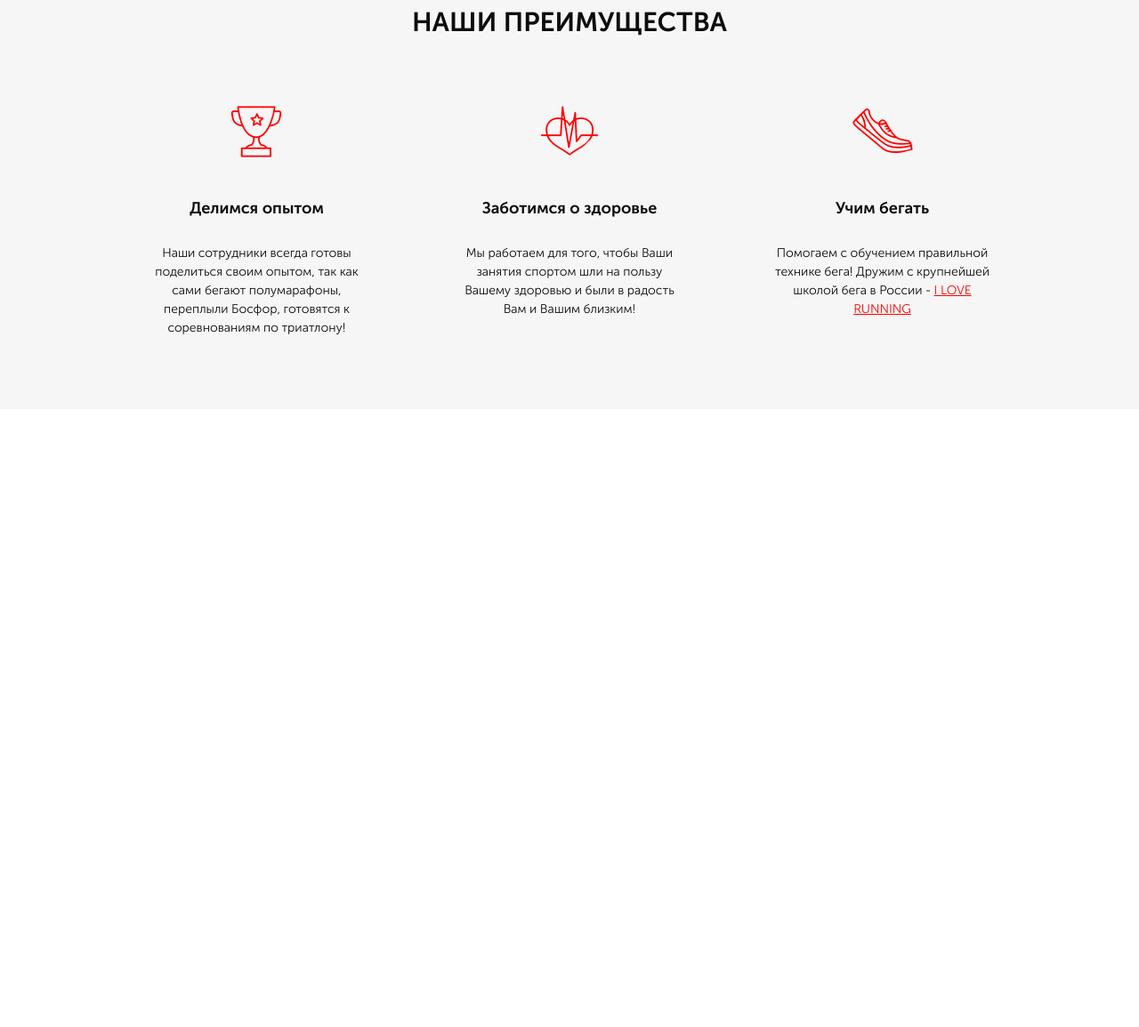
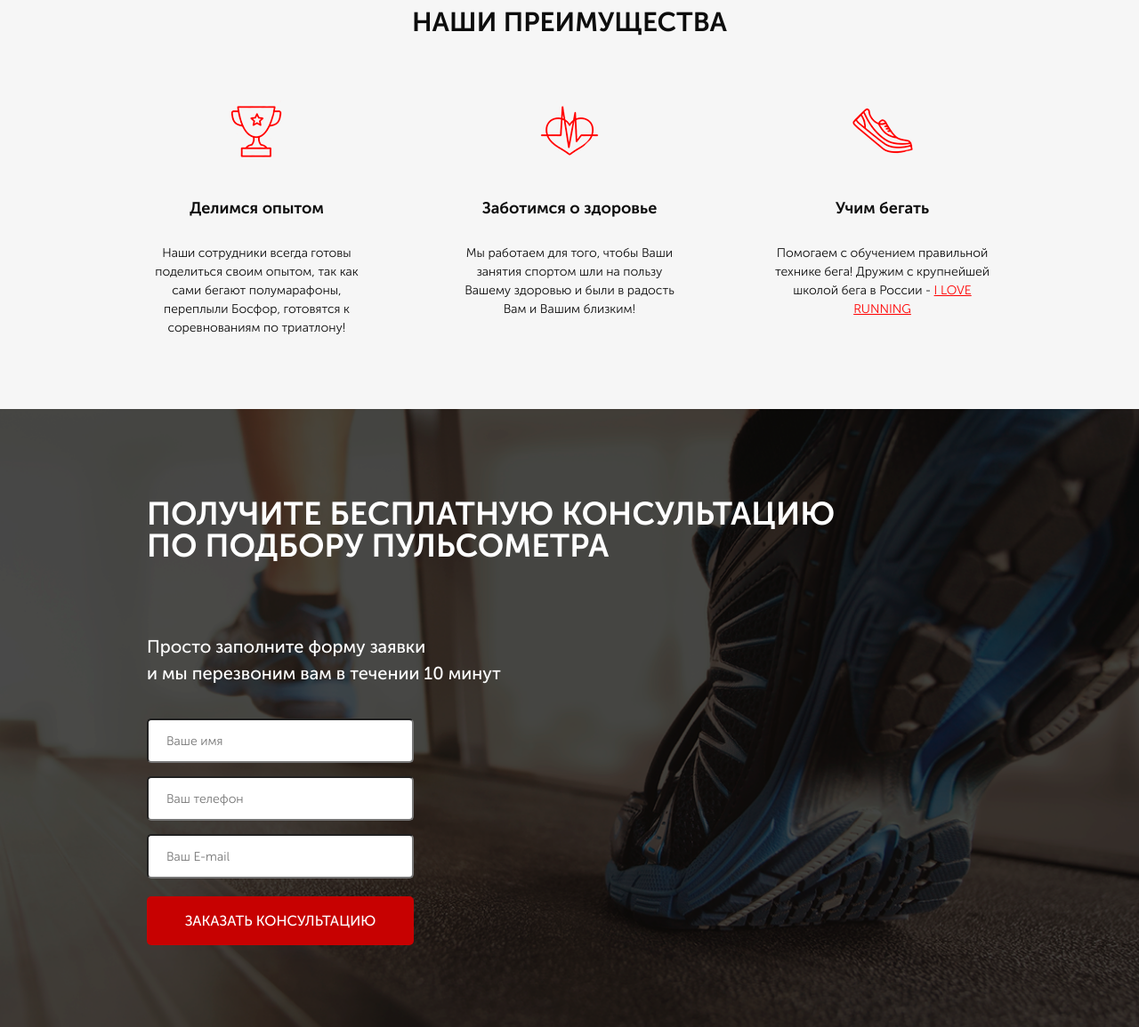
Before and after one commit to haewka/project-pulse, a plain HTML site: page src/index.html in a window 1280 px wide. Shown: the part 737-1892 px from the top of the page at 89% size. Before the commit the page ends 1197 px from the top, so only its background shows below. Drawn offline with Linux system fonts and the light colour scheme.

Commit message:
third lesson-form

```diff
--- a/src/index.html
+++ b/src/index.html
@@ -42,7 +42,7 @@
                     </div>
                 </div>
                 <div class="promo__consultation">
-                    <button class="button button_consultation">заказать кОНСУЛЬТАЦИЮ</button>
+                    <button class="button button_promo">заказать кОНСУЛЬТАЦИЮ</button>
                     <div class="promo__catalog">
                         или <a href="#" class="catalog">ПЕРЕЙТИ В КАТАЛОГ</a>
                     </div>
@@ -52,7 +52,7 @@
     </div>
     <div class="advantages">
         <div class="container">
-            <h2 class="advantages__header">НАШИ ПРЕИМУЩЕСТВА</h2>
+            <h2 class="title title_adventages">НАШИ ПРЕИМУЩЕСТВА</h2>
             <div class="advantages__items">
                 <div class="advantages__item">
                     <div class="adventages__logo">
@@ -81,5 +81,21 @@
             </div>
         </div>
     </div>
+    <div class="consultation">
+        <div class="container">
+            <h2 class="title title_consultation">Получите бесплатную консультацию <br>по подбору пульсометра </h2>
+            <div class="consultation__content">
+                <div class="consultation__subtitle">Просто заполните форму заявки<br>и мы перезвоним вам в течении 10 минут</div>
+                <!-- <div class="consultation__form"> -->
+                    <form class="consultation__form" action="#">
+                        <input required placeholder="Ваше имя" type="text">
+                        <input required placeholder="Ваш телефон" type="number">
+                        <input required placeholder="Ваш E-mail" type="email">
+                        <button class="button button_consultation">заказать кОНСУЛЬТАЦИЮ</button>
+                    </form>
+                <!-- </div> -->
+            </div>
+        </div>
+    </div>
 </body>
 </html>
--- a/src/sass/blocks/_adventages.sass
+++ b/src/sass/blocks/_adventages.sass
@@ -2,12 +2,6 @@
     min-height: 472px
     background-color: #f6f6f6
     padding: 69px 0 81px 0
-    &__header
-        font-size: 30px
-        font-weight: bold
-        text-align: center
-        color: #0d0d0d
-        margin: 0 auto
     &__items
         margin: 0 auto
         margin-top: 65px
--- a/src/sass/blocks/_buttons.sass
+++ b/src/sass/blocks/_buttons.sass
@@ -10,8 +10,13 @@
     text-align: center
     color: #ffffff
     text-transform: uppercase
-    &_consultation
+    &_promo
         width: 300px
         height: 50px
         font-size: 16px
         margin-top: 67px
+    &_consultation
+        width: 300px
+        height: 55px
+        font-size: 16px
+        margin-top: 20px
--- /dev/null
+++ b/src/sass/blocks/_consultation.sass
@@ -0,0 +1,27 @@
+.consultation
+    min-height: 680px
+    background: url(../img/background/bg2.png) center center/cover no-repeat
+    padding: 100px 0 92px 0
+    &__content
+        margin-top: 80px
+        font-size: 20px
+        font-weight: 500
+        text-align: left
+        color: #ffffff
+    &__form
+        margin-top: 36px
+        display: flex
+        flex-direction: column
+        justify-content: space-between
+        input
+            width: 300px
+            height: 50px
+            border-radius: 5px
+            margin-bottom: 15px
+            padding: 0px 20px
+            font-size: 14px
+            font-weight: 300
+            text-align: left
+            color: #4b4b4b
+            &:nth-child(3)
+                margin-bottom: 0px
--- /dev/null
+++ b/src/sass/blocks/_titles.sass
@@ -0,0 +1,12 @@
+.title
+    font-size: 30px
+    font-weight: bold
+    text-align: center
+    color: #0d0d0d
+    margin: 0 auto
+    &_consultation
+        font-size: 36px
+        text-align: left
+        color: #ffffff
+        text-transform: uppercase
+        line-height: 36px
--- a/src/sass/style.sass
+++ b/src/sass/style.sass
@@ -10,3 +10,5 @@
 @import 'blocks/_buttons'
 @import 'blocks/_adventages'
 @import 'base/_variables'
+@import 'blocks/_consultation'
+@import 'blocks/_titles'
```
Also changed, not shown: src/css/style.css.
